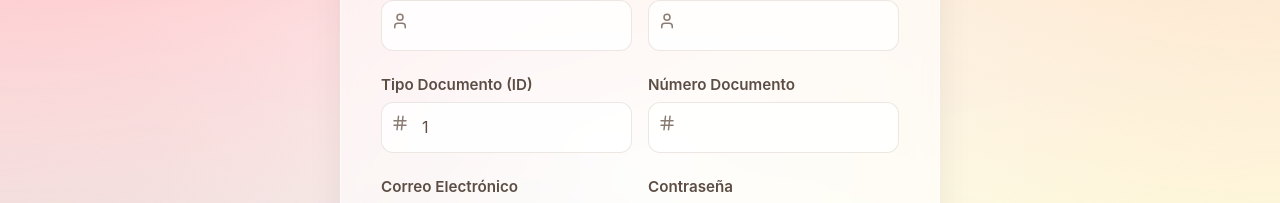
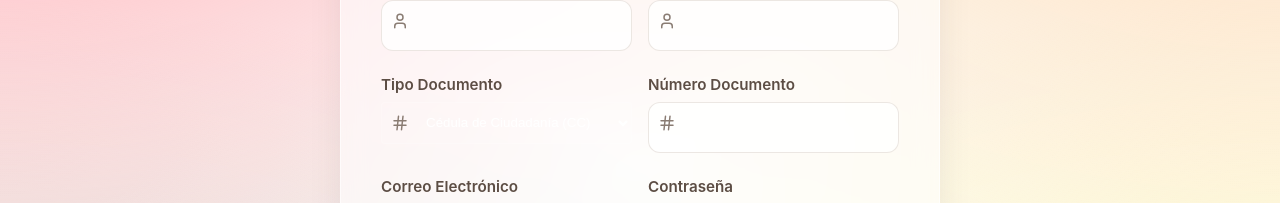
Before and after one commit to alekey0809/Body-Health, a React (Vite) app in the folder client/: page /register in a window 1280 px wide. Shown: the part 233-436 px from the top of the page. Built offline with nearby package versions, Linux system fonts and the light colour scheme; no server answers.

Commit message:
login y registros funcionales (local)

```diff
--- a/client/src/pages/RegisterPage/RegisterPage.jsx
+++ b/client/src/pages/RegisterPage/RegisterPage.jsx
@@ -8,20 +8,25 @@ const RegisterPage = () => {
   const [formData, setFormData] = useState({
     nombres: '',
     apellidos: '',
-    idTipoDoc: 1, // Por defecto
+    idTipoDoc: 1, // Por defecto 'Cédula de Ciudadanía' (ID: 1)
     numeroDoc: '',
     correo: '',
     contrasena: '',
-    idRol: 1, // Cliente por defecto
+    idRol: 2, // Cambiado a 2 por defecto si el flujo común es registrar Socios/Clientes
     contacto: '',
-    idEstadoGen: 1 // Activo por defecto
+    idEstadoGen: 1 // Activo por defecto (ID: 7)
   });
 
   const [error, setError] = useState('');
   const [loading, setLoading] = useState(false);
 
   const handleChange = (e) => {
-    setFormData({ ...formData, [e.target.name]: e.target.value });
+    // Si el campo es idTipoDoc o idRol, convertimos el string del value a un entero (Number)
+    const value = e.target.name === 'idTipoDoc' || e.target.name === 'idRol'
+      ? Number(e.target.value)
+      : e.target.value;
+
+    setFormData({ ...formData, [e.target.name]: value });
   };
 
   const handleSubmit = async (e) => {
@@ -65,11 +70,30 @@ const RegisterPage = () => {
             </div>
           </div>
 
+
           <div className="input-group">
-            <label>Tipo Documento (ID)</label>
+            <label>Tipo Documento</label>
             <div style={{ position: 'relative' }}>
-              <Hash style={{ position: 'absolute', top: '12px', left: '10px', color: '#8a7c73' }} size={18} />
-              <input type="number" name="idTipoDoc" value={formData.idTipoDoc} onChange={handleChange} required style={{ paddingLeft: '2.5rem', width: '100%' }} />
+              <Hash style={{ position: 'absolute', top: '12px', left: '10px', color: '#8a7c73', zIndex: 1 }} size={18} />
+              <select
+                name="idTipoDoc"
+                value={formData.idTipoDoc}
+                onChange={handleChange}
+                required
+                style={{
+                  paddingLeft: '2.5rem',
+                  width: '100%',
+                  height: '42px', // Ajusta esto según el alto de tus inputs tradicionales
+                  backgroundColor: 'rgba(255, 255, 255, 0.05)',
+                  color: '#fff',
+                  border: '1px solid rgba(255, 255, 255, 0.2)',
+                  borderRadius: '4px'
+                }}
+              >
+                <option value={1} style={{ backgroundColor: '#222', color: '#fff' }}>Cédula de Ciudadanía (CC)</option>
+                <option value={2} style={{ backgroundColor: '#222', color: '#fff' }}>Cédula de Extranjería (CE)</option>
+                <option value={3} style={{ backgroundColor: '#222', color: '#fff' }}>Tarjeta de Identidad (TI)</option>
+              </select>
             </div>
           </div>
 
```
Also changed, not shown: 2 other files (tests, documents, lock files or other folders).
